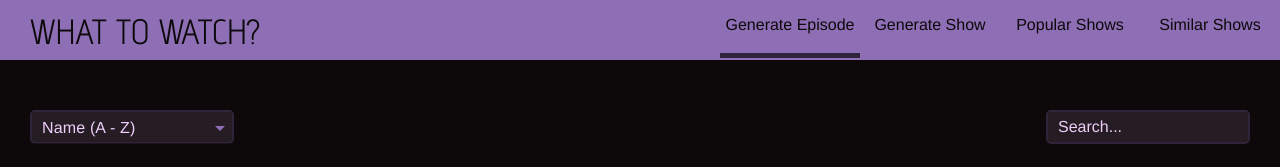
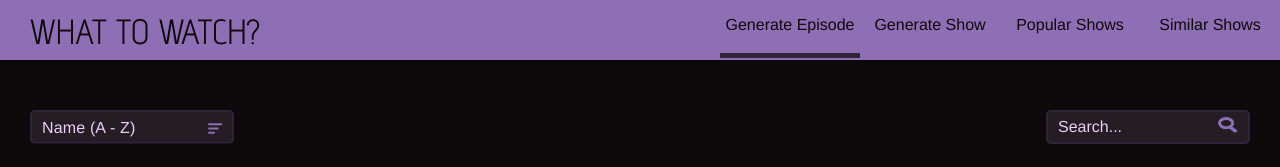
Before and after one commit to CharmiD/EpisodeGenerator, a React (Create React App) app: page / in a window 1280 px wide. Shown: the top 167 px of the page. Built offline with nearby package versions, Linux system fonts and the light colour scheme.

Commit message:
Updated to Sort and Search Icons

```diff
--- a/src/components/GenerateEpisode/GenerateEpisodeHome.js
+++ b/src/components/GenerateEpisode/GenerateEpisodeHome.js
@@ -11,54 +11,71 @@ function GenerateEpisodeHome() {
   const [showsData, setShowsData] = useState(
     SHOW_DATA.sort((a, b) => a.showName.localeCompare(b.showName))
   );
+  const [sortSelected, setSortSelected] = useState(1);
 
   //filter data according to search input
   const handleSearchChange = (searchValue) => {
-    const filtered = [...SHOW_DATA].filter((x) =>
+    var filtered = [...SHOW_DATA].filter((x) =>
       x.showName.toLowerCase().includes(searchValue.toLowerCase())
     );
+
+    //sort the filtered data
+    if (sortSelected === 1) {
+      filtered = sortAlphabetically(filtered);
+    } else if (sortSelected === 2) {
+      filtered = sortNonAlphabetically(filtered);
+    } else if (sortSelected === 3) {
+      filtered = sortYearIncreasing(filtered);
+    } else if (sortSelected === 4) {
+      filtered = sortYearDecreasing(filtered);
+    }
     setShowsData([...filtered]);
   };
 
   //sort data according to sort option selected
   const handleSortChange = (sortValue) => {
+    setSortSelected(sortValue);
+
+    var sorted = [];
     if (sortValue === 1) {
-      sortAlphabetically();
+      sorted = sortAlphabetically(showsData);
     } else if (sortValue === 2) {
-      sortNonAlphabetically();
+      sorted = sortNonAlphabetically(showsData);
     } else if (sortValue === 3) {
-      sortYearIncreasing();
+      sorted = sortYearIncreasing(showsData);
     } else if (sortValue === 4) {
-      sortYearDecreasing();
+      sorted = sortYearDecreasing(showsData);
     }
+    setShowsData([...sorted]);
   };
 
   //function to sort data name alphabetically
-  const sortAlphabetically = () => {
-    const sorted = [...showsData].sort((a, b) =>
+  const sortAlphabetically = (data) => {
+    const sorted = [...data].sort((a, b) =>
       a.showName > b.showName ? 1 : -1
     );
-    setShowsData([...sorted]);
+    return(sorted)
+    //setShowsData([...sorted]);
   };
 
   //function to sort data name non alphabetically
-  const sortNonAlphabetically = () => {
-    const sorted = [...showsData].sort((a, b) =>
+  const sortNonAlphabetically = (data) => {
+    const sorted = [...data].sort((a, b) =>
       a.showName < b.showName ? 1 : -1
     );
-    setShowsData([...sorted]);
+    return(sorted)
   };
 
   //function to sort data increasingly by year
-  const sortYearIncreasing = () => {
-    const sorted = [...showsData].sort((a, b) => a.showYear - b.showYear);
-    setShowsData([...sorted]);
+  const sortYearIncreasing = (data) => {
+    const sorted = [...data].sort((a, b) => a.showYear - b.showYear);
+    return(sorted)
   };
 
   //function to sort data decreasingly by year
-  const sortYearDecreasing = () => {
-    const sorted = [...showsData].sort((a, b) => b.showYear - a.showYear);
-    setShowsData([...sorted]);
+  const sortYearDecreasing = (data) => {
+    const sorted = [...data].sort((a, b) => b.showYear - a.showYear);
+    return(sorted)
   };
 
   return (
--- /dev/null
+++ b/src/components/UI/Icons/CrossIcon.js
@@ -0,0 +1,33 @@
+import React from "react";
+
+function CrossIcon() {
+  return (
+    <svg
+      width="17"
+      height="17"
+      viewBox="0 0 17 17"
+      fill="none"
+      xmlns="http://www.w3.org/2000/svg"
+    >
+      <rect
+        x="14.1422"
+        y="16.2635"
+        width="20"
+        height="3"
+        rx="1.5"
+        transform="rotate(-135 14.1422 16.2635)"
+        fill="#8E6EB5"
+      />
+      <rect
+        y="14.1421"
+        width="20"
+        height="3"
+        rx="1.5"
+        transform="rotate(-45 0 14.1421)"
+        fill="#8E6EB5"
+      />
+    </svg>
+  );
+}
+
+export default CrossIcon;
--- /dev/null
+++ b/src/components/UI/Icons/SearchIcon.js
@@ -0,0 +1,28 @@
+import React from "react";
+
+function SearchIcon() {
+  return (
+    <svg
+      width="20"
+      height="16"
+      viewBox="0 0 20 16"
+      fill="none"
+      xmlns="http://www.w3.org/2000/svg"
+    >
+      <path
+        d="M14.7402 6.09006C14.7402 7.19379 14.1471 8.3074 12.9618 9.19639C11.7761 10.0857 10.0692 10.6801 8.12008 10.6801C6.17095 10.6801 4.46408 10.0857 3.27832 9.19639C2.09301 8.3074 1.5 7.19379 1.5 6.09006C1.5 4.98633 2.09301 3.87272 3.27832 2.98374C4.46408 2.09441 6.17095 1.5 8.12008 1.5C10.0692 1.5 11.7761 2.09441 12.9618 2.98374C14.1471 3.87272 14.7402 4.98633 14.7402 6.09006Z"
+        stroke="#8E6EB5"
+        stroke-width="3"
+      />
+      <rect
+        width="9.56961"
+        height="3.5886"
+        rx="1.7943"
+        transform="matrix(-0.8 -0.6 0.8 -0.6 17.1291 16)"
+        fill="#8E6EB5"
+      />
+    </svg>
+  );
+}
+
+export default SearchIcon;
--- /dev/null
+++ b/src/components/UI/Icons/SortIcon.js
@@ -0,0 +1,19 @@
+import React from "react";
+
+function SortIcon() {
+  return (
+    <svg
+      width="20"
+      height="15"
+      viewBox="0 0 20 15"
+      fill="none"
+      xmlns="http://www.w3.org/2000/svg"
+    >
+      <rect width="20" height="3" rx="1.5" fill="#8E6EB5" />
+      <rect y="6" width="15" height="3" rx="1.5" fill="#8E6EB5" />
+      <rect y="12" width="10" height="3" rx="1.5" fill="#8E6EB5" />
+    </svg>
+  );
+}
+
+export default SortIcon;
--- a/src/components/UI/Search/Search.css
+++ b/src/components/UI/Search/Search.css
@@ -1,11 +1,14 @@
 .search {
+    display: flex;
+    border: 2px solid #2F243A;
+    background: rgba(239, 206, 250, 0.10);
+    border-radius: 5px;
 
     .search-input {
-        width: 188px;
+        width: 158px;
         height: 28px;
-        border-radius: 5px;
-        border: 2px solid #2F243A;
-        background: rgba(239, 206, 250, 0.10);
+        border: none;
+        background: none;
         padding-left: 10px;
         color: #EFCEFA;
         font-family: Helvetica;
@@ -24,5 +27,10 @@
         outline: none;
     }
 
-
+    .search-icon {
+        margin-top: auto;
+        margin-bottom: auto;
+        margin-right: 10px;
+        cursor: pointer;
+    }
 }
--- a/src/components/UI/Search/Search.js
+++ b/src/components/UI/Search/Search.js
@@ -1,4 +1,7 @@
 import { useState } from "react";
+
+import SearchIcon from "../Icons/SearchIcon";
+import CrossIcon from "../Icons/CrossIcon";
 
 import "./Search.css";
 
@@ -6,18 +9,26 @@ function Search(props) {
   const [search, setSearch] = useState("");
 
   const handleChange = (event) => {
-    console.log(event.target.value);
     setSearch(event.target.value);
     props.handleSearchChange(event.target.value);
   };
 
+  const handleCancel = (event) => {
+    setSearch("");
+    props.handleSearchChange("");
+  }
+
   return (
     <div className="search">
       <input
+        value={search}
         className="search-input"
         placeholder="Search..."
         onChange={handleChange}
       ></input>
+      <div className="search-icon" onClick={handleCancel}>
+        {(search === "" ? <SearchIcon /> : <CrossIcon/>)}
+      </div>
     </div>
   );
 }
--- a/src/components/UI/Sort/Sort.css
+++ b/src/components/UI/Sort/Sort.css
@@ -16,9 +16,8 @@
         text-align: left;
         padding-left: 10px;
     }
-
-    .MuiSvgIcon-root {
-        color: #8E6EB5;
+    .MuiInputBase-root svg{
+        margin-right: 10px;
     }
 
     .css-m5hdmq-MuiInputBase-root-MuiInput-root-MuiSelect-root:after {
--- a/src/components/UI/Sort/Sort.js
+++ b/src/components/UI/Sort/Sort.js
@@ -5,6 +5,7 @@ import "./Sort.css";
 import MenuItem from "@mui/material/MenuItem";
 import FormControl from "@mui/material/FormControl";
 import Select from "@mui/material/Select";
+import SortIcon from "../Icons/SortIcon";
 
 function Sort(props) {
   const [sort, setSort] = useState(1);
@@ -21,6 +22,7 @@ function Sort(props) {
           value={sort}
           onChange={handleChange}
           label="Age"
+          IconComponent={SortIcon}
         >
           <MenuItem value={1}>Name (A - Z)</MenuItem>
           <MenuItem value={2}>Name (Z - A)</MenuItem>
```
